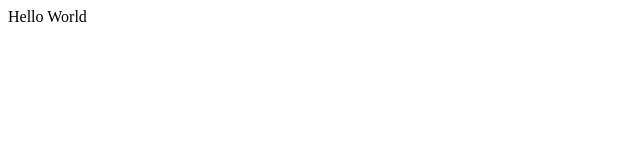
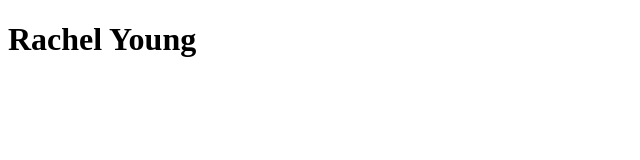
Before and after one commit to ryoung26/helloworld, a plain HTML site: page index.html in a window 1280 px wide. Shown: the whole page, without its empty margins (0-640 px from the left). Drawn offline with Linux system fonts and the light colour scheme.

Commit message:
Update index.html

```diff
--- a/index.html
+++ b/index.html
@@ -4,5 +4,5 @@
     <title>Rachel Young</title>
   </head>
 <body>
-  Hello World
+  <h1>Rachel Young</h1>
 </body>
```
